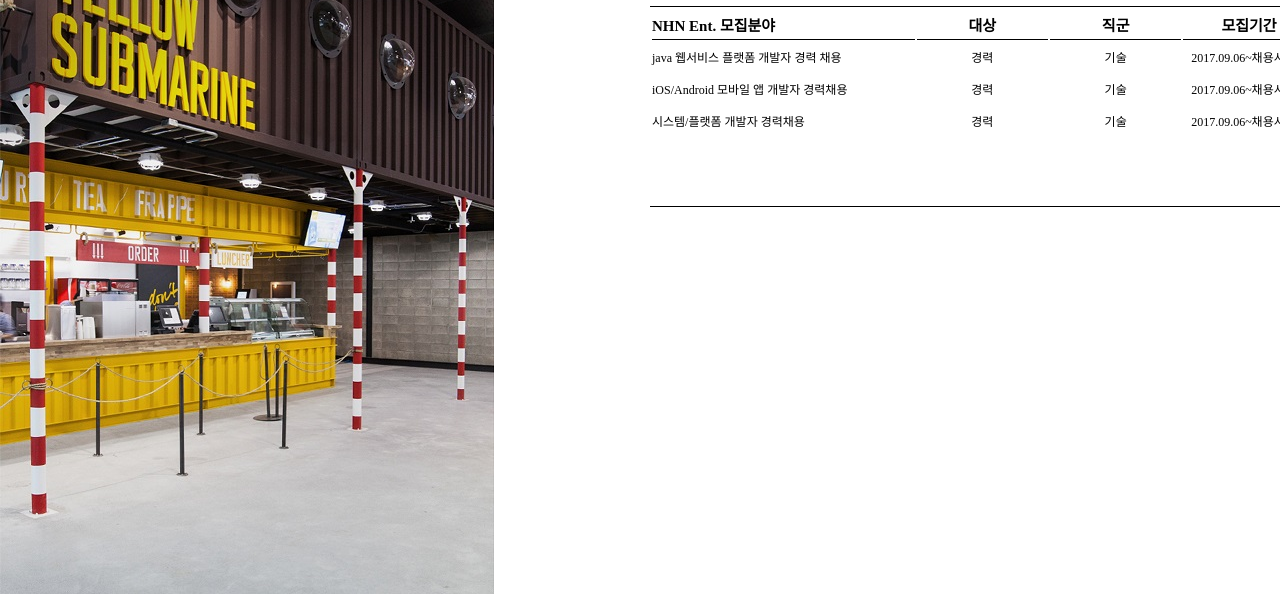
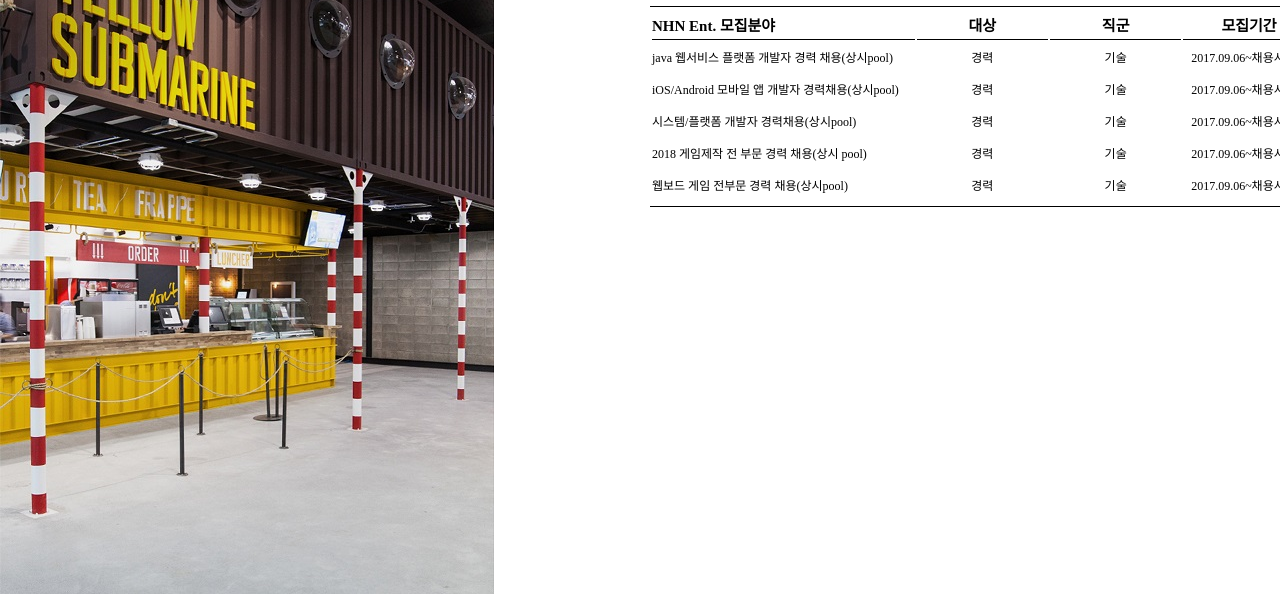
Before and after one commit to SWGO-1819/2018web2, a plain HTML site: page NHN/html/index3.html in a window 1280 px wide. Shown: the part 194-788 px from the top of the page. Drawn offline with nearby package versions, Linux system fonts and the light colour scheme.

Commit message:
채용공고 버튼 추가 및 내용추가

```diff
--- a/NHN/html/index3.html
+++ b/NHN/html/index3.html
@@ -42,25 +42,39 @@
                    <td>지원서 작성</td>
                </tr>
                <tr>
-                   <td>java 웹서비스 플랫폼 개발자 경력 채용</td>
+                   <td>java 웹서비스 플랫폼 개발자 경력 채용(상시pool)</td>
                    <td>경력</td>
                    <td>기술</td>
                    <td>2017.09.06~채용시까지</td>
-                   <td>신규지원/수정</td>
+                   <td><button>신규지원</button><button>수정</button></td>
                </tr>
                <tr>
-                   <td>iOS/Android 모바일 앱 개발자 경력채용</td>
+                   <td>iOS/Android 모바일 앱 개발자 경력채용(상시pool)</td>
                    <td>경력</td>
                    <td>기술</td>
                    <td>2017.09.06~채용시까지</td>
-                   <td>신규지원/수정</td>
+                   <td><button>신규지원</button><button>수정</button></td>
                </tr>
                <tr>
-                   <td>시스템/플랫폼 개발자 경력채용</td>
+                   <td>시스템/플랫폼 개발자 경력채용(상시pool)</td>
                    <td>경력</td>
                    <td>기술</td>
                    <td>2017.09.06~채용시까지</td>
-                   <td>신규지원/수정</td>
+                   <td><button>신규지원</button><button>수정</button></td>
+               </tr>
+               <tr>
+                   <td>2018 게임제작 전 부문 경력 채용(상시 pool)</td>
+                   <td>경력</td>
+                   <td>기술</td>
+                   <td>2017.09.06~채용시까지</td>
+                   <td><button>신규지원</button><button>수정</button></td>
+               </tr>
+               <tr>
+                   <td>웹보드 게임 전부문 경력 채용(상시pool)</td>
+                   <td>경력</td>
+                   <td>기술</td>
+                   <td>2017.09.06~채용시까지</td>
+                   <td><button>신규지원</button><button>수정</button></td>
                </tr>
            </table>
        </div>
```
